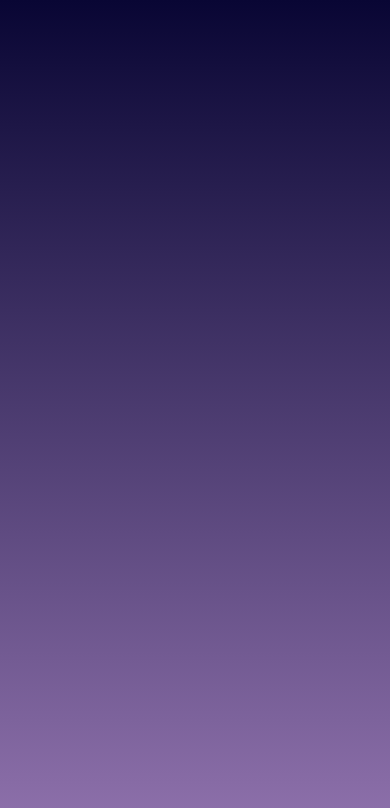
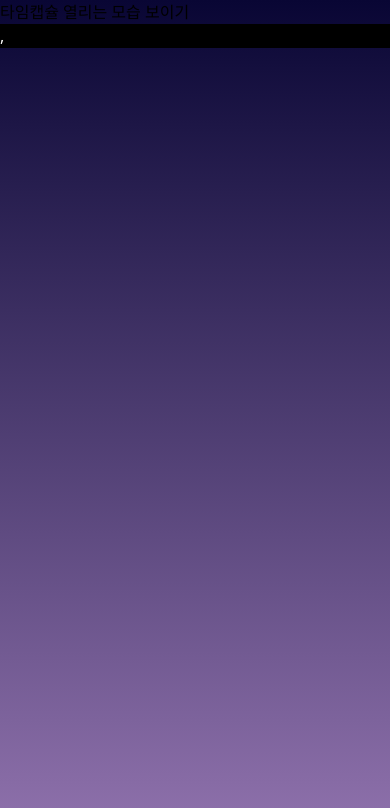
Before and after one commit to wjdgusaho/Damda, a React (Create React App) app in the folder frontend/client/: page /timecapsule/open in a window 390 px wide. Before the commit this address had no page. Shown: the top 808 px of the page. Built offline with nearby package versions, Linux system fonts and the light colour scheme.

Commit message:
feat : 타임캡슐 오픈 시 모바일 흔들림 테스트

```diff
--- a/frontend/client/src/Main.tsx
+++ b/frontend/client/src/Main.tsx
@@ -35,6 +35,7 @@ import { GetNewTokens } from "./components/Auth/RefreshTokenApi"
 import { getCookieToken } from "./store/Cookie"
 import { SET_TOKEN } from "./store/Auth"
 import { serverUrl } from "./urls"
+import { TimecapsuleOpen } from "./components/TimecapsuleOpen"
 
 function Main() {
   const themeState = useSelector((state: RootState) => state.theme)
@@ -202,6 +203,10 @@ function Main() {
                 path="/timecapsule/detail/:capsuleId/"
                 element={<TimeCapsuleDetail />}
               ></Route>
+              <Route
+                path="/timecapsule/open"
+                element={<TimecapsuleOpen />}
+              ></Route>
             </Routes>
           </BrowserRouter>
         </CookiesProvider>
--- /dev/null
+++ b/frontend/client/src/components/TimecapsuleOpen.tsx
@@ -0,0 +1,38 @@
+import React from "react"
+
+export const TimecapsuleOpen = function () {
+  window.addEventListener("deviceorientation", handleOrientation)
+
+  let lastBeta: number | null = null
+  let lastGamma: number | null = null
+  function handleOrientation(event: DeviceOrientationEvent) {
+    const { alpha, beta, gamma } = event
+
+    if (lastBeta === null || lastGamma === null) {
+      lastBeta = beta
+      lastGamma = gamma
+      return
+    }
+
+    if (beta && gamma) {
+      const betaDiff = Math.abs(beta - lastBeta)
+      const gammaDiff = Math.abs(gamma - lastGamma)
+
+      if (betaDiff > 20 || gammaDiff > 20) {
+        // 휴대전화가 흔들렸을 때 실행할 코드를 여기에 작성합니다.
+        console.log("휴대전화가 흔들렸습니다!")
+      }
+    }
+
+    lastBeta = beta
+    lastGamma = gamma
+  }
+  return (
+    <div>
+      <p>타임캡슐 열리는 모습 보이기</p>
+      <p className="text-white bg-black">
+        {lastBeta}, {lastGamma}
+      </p>
+    </div>
+  )
+}
```
